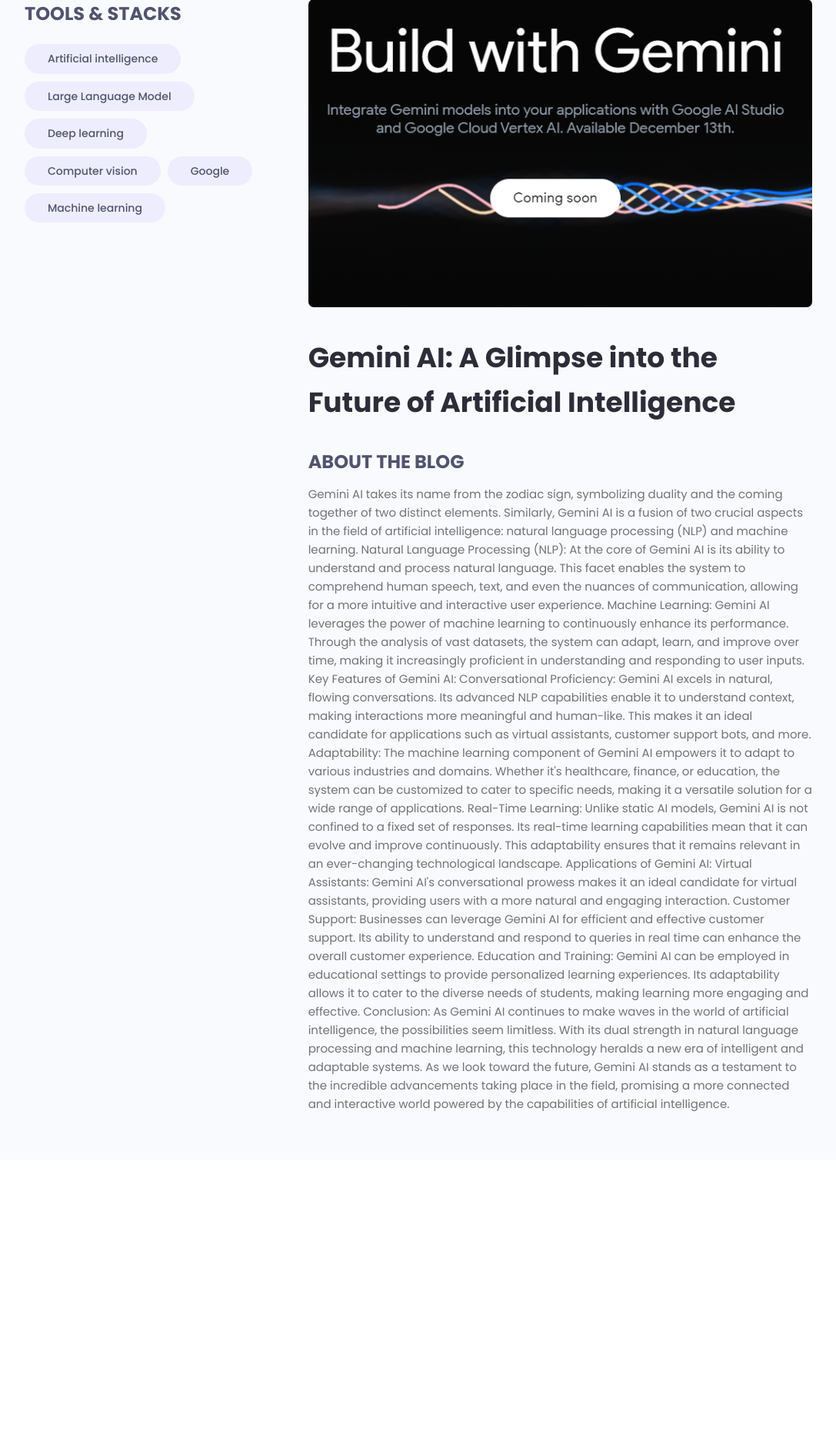
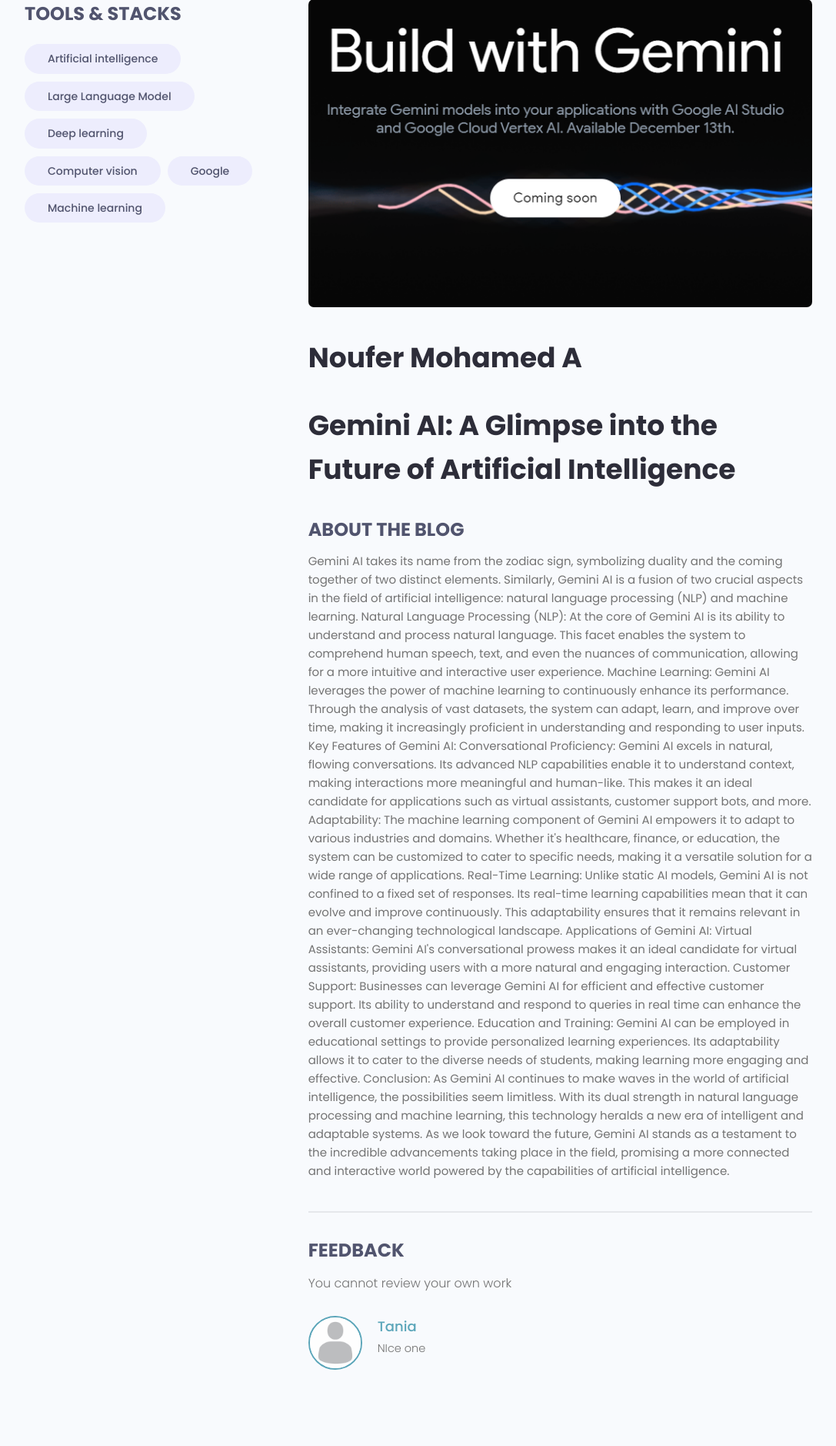
Before and after one commit to rovannoufer/blog, a Django app: page /blogs/blog/faf1e6b1-9682-4f26-877b-2060e464cc84/ in a window 1280 px wide. Shown: the part 108-1986 px from the top of the page at 77% size, without its empty margins (96-1183 px from the left). Before the commit the page ends 1551 px from the top, so only its background shows below. Run offline with Django 5.2, Linux system fonts and the light colour scheme; a user stored in the database is signed in; data comes from the database, SQL or seed files in the repository; both versions use the stored data as it was after the commit; some libraries are stand-ins or nearby versions.

Commit message:
review added

```diff
--- a/blog/core/admin.py
+++ b/blog/core/admin.py
@@ -1,6 +1,7 @@
 from django.contrib import admin
-from .models import Project, Tag
+from .models import Project, Tag, Review
 
 
 admin.site.register(Project)
 admin.site.register(Tag)
+admin.site.register(Review)
--- a/blog/core/forms.py
+++ b/blog/core/forms.py
@@ -1,5 +1,5 @@
 from django.forms import ModelForm, widgets
-from .models import Project
+from .models import Project, Review
 from django import forms
 
 class BlogForm(ModelForm):
@@ -16,3 +16,20 @@ class BlogForm(ModelForm):
         # Update widget attributes for each field
         for name, field in self.fields.items():
             field.widget.attrs.update({'class': 'input'})
+
+
+class Review_form(ModelForm):
+    class Meta:
+        model = Review
+        fields = ['value', 'body']
+
+        labels = {
+            'value': 'Place your vote',
+            'body': 'Add a comment with your vote'
+        }
+
+    def __init__(self, *args, **kwargs):
+        super(Review_form, self).__init__(*args, **kwargs)
+
+        for name, field in self.fields.items():
+            field.widget.attrs.update({'class': 'input'})
--- a/blog/core/models.py
+++ b/blog/core/models.py
@@ -12,8 +12,18 @@ class Project(models.Model):
     id = models.UUIDField(default=uuid.uuid4, unique=True,
                           primary_key=True, editable=False)
 
+    class Meta:
+        ordering = ['created']
+
     def __str__(self):
         return self.title
+
+    @property
+    def reviewers(self):
+        queryset = self.review_set.all().values_list('owner__id', flat=True)
+        return queryset
+
+
 
 class Tag(models.Model):
     name = models.CharField(max_length=200)
@@ -30,7 +40,7 @@ class Review(models.Model):
         ('up', 'Up Vote'),
         ('down', 'Down Vote'),
     )
-    # owner = models.ForeignKey(Profile, on_delete=models.CASCADE, null=True)
+    owner = models.ForeignKey(Profile, on_delete=models.CASCADE, null=True)
     project = models.ForeignKey(Project, on_delete=models.CASCADE)
     body = models.TextField(null=True, blank=True)
     value = models.CharField(max_length=200, choices=VOTE_TYPE)
@@ -38,8 +48,8 @@ class Review(models.Model):
     id = models.UUIDField(default=uuid.uuid4, unique=True,
                           primary_key=True, editable=False)
 
-    # class Meta:
-    #     unique_together = [['owner', 'project']]
+    class Meta:
+        unique_together = [['owner', 'project']]
 
     def __str__(self):
         return self.value
--- a/blog/core/templates/core/single-blog.html
+++ b/blog/core/templates/core/single-blog.html
@@ -20,11 +20,60 @@
             </div>
             <div class="column column--2of3">
                 <img class="singleProject__preview" src="{{ blog.featured_image.url }}" alt="blog thumbnail" />
+                <h2 class="singleProject__title">{{blog.owner.name}}</h2>
                 <h2 class="singleProject__title">{{blog.title}}</h2>
                 <h3 class="singleProject__subtitle">About the BLOG</h3>
                 <div class="singleProject__info">
                     {{blog.description}}
                 </div>
+                <div class="comments">
+                    <h3 class="singleProject__subtitle">Feedback</h3>
+
+                    {% if request.user.profile.id in blog.reviewers %}
+                    <p>You have already submitted your review for this project</p>
+
+                    {% elif request.user.profile == blog.owner %}
+                    <p>You cannot review your own work</p>
+
+                    {% elif request.user.is_authenticated %}
+                    <form class="form" action="{% url 'blog' blog.id %}" method="POST">
+                        {% csrf_token %}
+                        {% for field in form %}
+                        <div class="form__field">
+                            <p>Add a comment</p>
+                            <label for="formInput#textarea">{{field.label}}</label>
+                            {{field}}
+                        </div>
+                        {% endfor %}
+                        <input class="btn btn--sub btn--lg" type="submit" value="Add Review" />
+                    </form>
+                    {% else %}
+                    <a href="{% url 'login' %}?next={{request.path}}">Please login to leave a review</a>
+                    {% endif %}
+
+                    <div class="commentList">
+                        {% for review in blog.review_set.all %}
+                        {% if review.body %}
+                        <div class="comment">
+                            <a href="{% url 'user_profile' review.owner.id  %}">
+                                <img class="avatar avatar--md" src="{{review.owner.profile_image.url}}" alt="user" />
+                            </a>
+
+
+                            <div class="comment__details">
+                                <a href="{% url 'user_profile' review.owner.id  %}"
+                                    class="comment__author">{{review.owner.name}}</a>
+                                <p class="comment__info">{{review.body|linebreaksbr}}</p>
+                            </div>
+
+                        </div>
+                        {% endif %}
+                        {% endfor %}
+
+                    </div>
+                </div>
+            </div>
+        </div>
         </div>
     </div>
     </div>
--- a/blog/core/views.py
+++ b/blog/core/views.py
@@ -1,9 +1,10 @@
 from django.shortcuts import render, redirect
 from .models import Project, Tag
-from .forms import BlogForm
+from .forms import BlogForm, Review_form
 from django.db.models import Q
 from django.contrib.auth.decorators import login_required
 from django.core.paginator import Paginator, PageNotAnInteger, EmptyPage
+from django.contrib import messages
 
 def blogs(request):
     search_query = ''
@@ -45,7 +46,16 @@ def blogs(request):
 def blog_project(request, pk):
     blog_project_obj = Project.objects.get(id=pk)
     tags = blog_project_obj.tags.all()
-    return render(request, 'core/single-blog.html', {'blog': blog_project_obj, 'tags': tags})
+    form = Review_form()
+
+    if request.method == 'POST':
+        form = Review_form(request.POST)
+        review = form.save(commit=False)
+        review.project = blog_project_obj
+        review.owner = request.user.profile
+        review.save()
+        messages.success(request, 'Your review was successfully submitted!')
+    return render(request, 'core/single-blog.html', {'blog': blog_project_obj, 'tags': tags, 'form': form})
 
 @login_required(login_url='login')
 def create_blog(request):
```
Also changed, not shown: blog/core/migrations/0006_review_owner_alter_review_unique_together.py (added), blog/core/migrations/0007_alter_project_options.py (added), blog/db.sqlite3.
